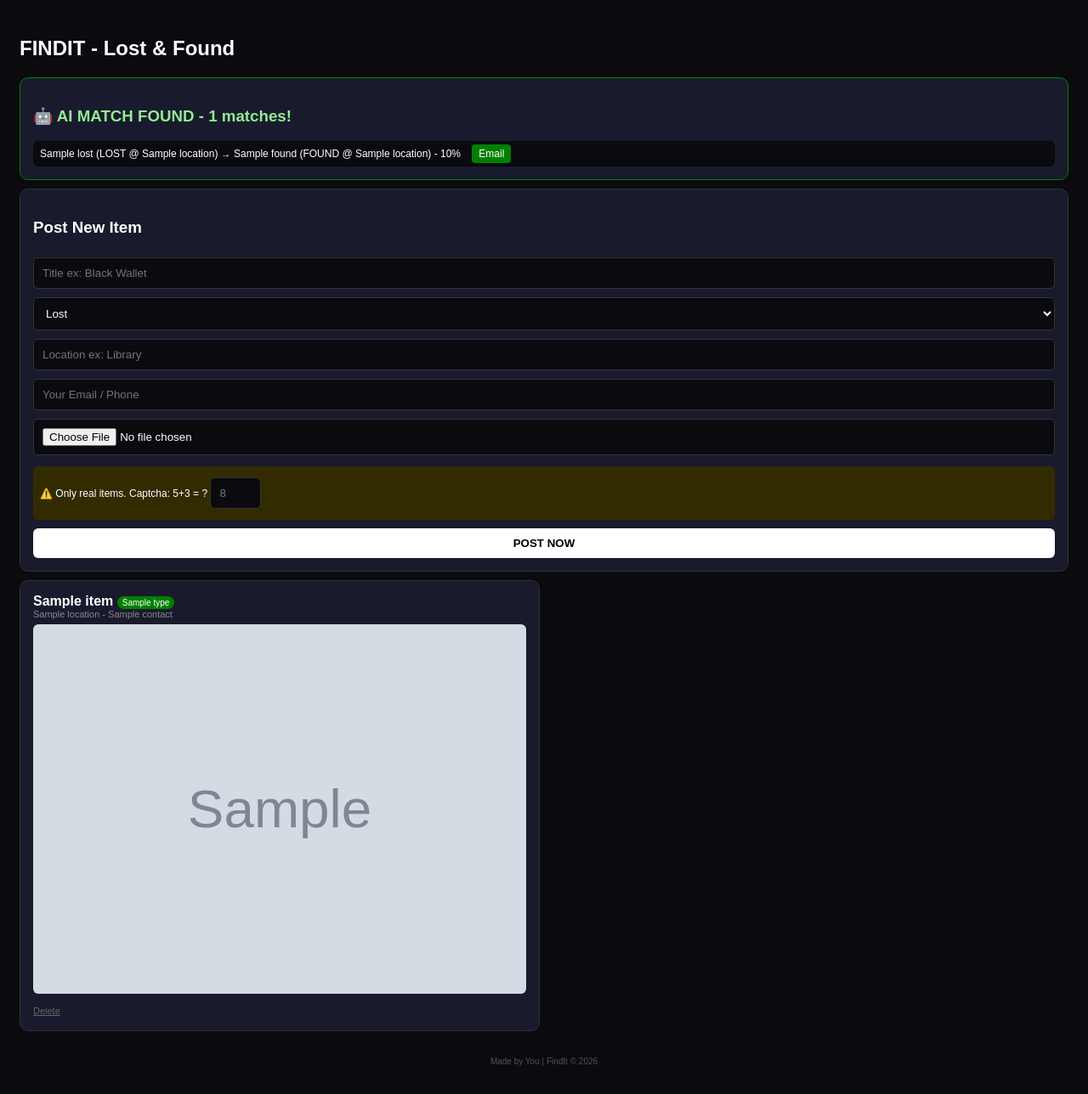
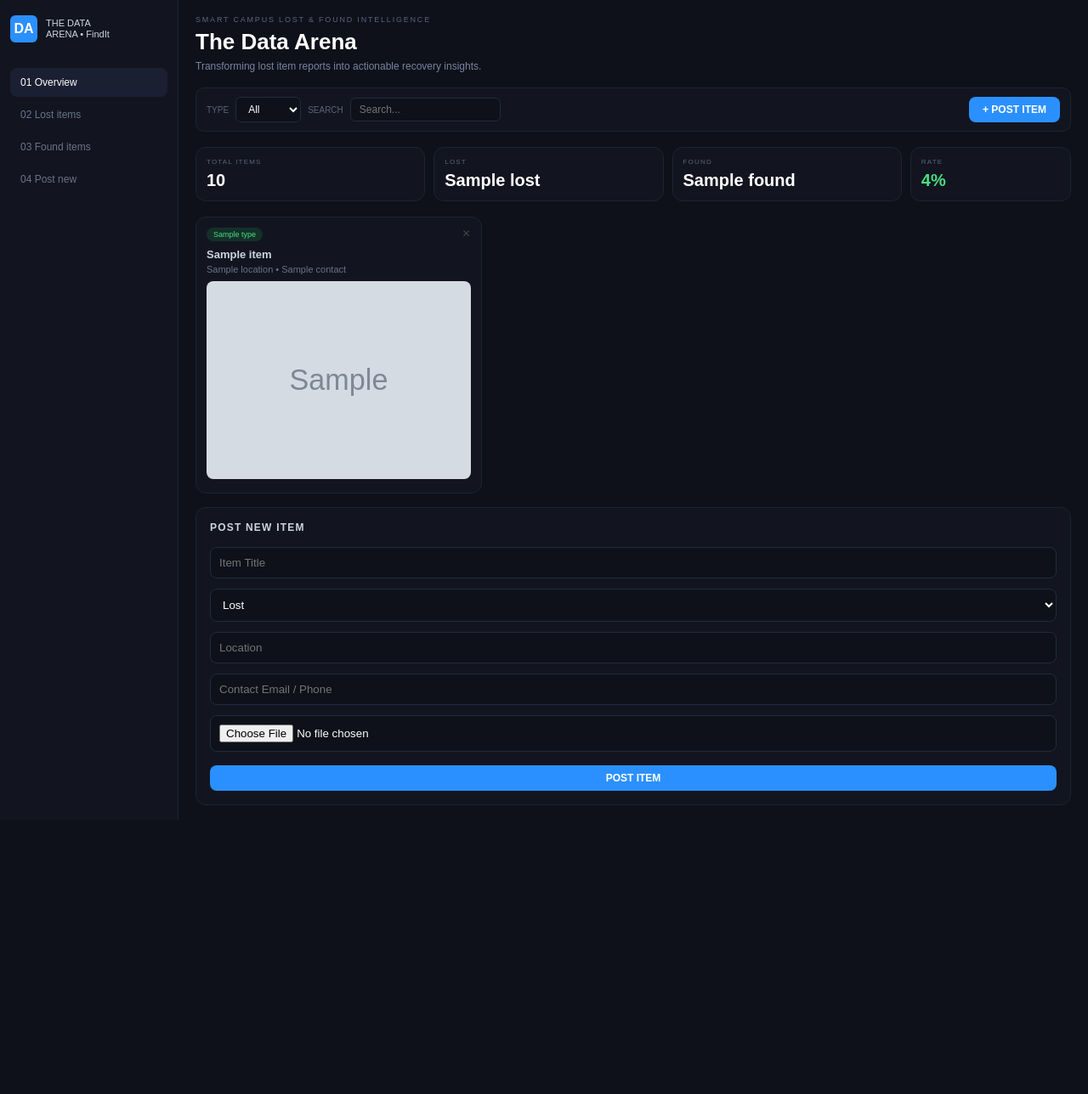
Before and after one commit to banuteja430-cell/final-find-it, a Flask app: template templates/index.html in a window 1280 px wide. Shown: the whole page at 85% size. After the commit the page ends 966 px from the top, so only its background shows below. Run offline with Flask 3, Linux system fonts and the light colour scheme; the template is opened without the code that fills it: most values are stand-ins (such as "Sample title", 1, 10 or a date in 2020); grey boxes marked "Sample" are stand-in pictures.

Commit message:
Update index.html

```diff
--- a/templates/index.html
+++ b/templates/index.html
@@ -2,48 +2,83 @@
 <html>
 <head>
 <meta name="viewport" content="width=device-width, initial-scale=1">
-<title>FindIt</title>
-<style>body{background:#0a0a0f;color:white;font-family:Arial;padding:15px} .card{background:#1a1a2e;border:1px solid #333;padding:15px;border-radius:10px;margin-bottom:10px} input,select{width:100%;padding:10px;margin:5px 0;background:#0a0a0f;border:1px solid #333;color:white;border-radius:6px;box-sizing:border-box} button{width:100%;padding:10px;background:white;color:black;font-weight:bold;border-radius:6px;border:none;margin-top:10px} .grid{display:grid;grid-template-columns:1fr 1fr;gap:10px}</style>
+<title>The Data Arena - FindIt</title>
+<style>
+*{margin:0;padding:0;box-sizing:border-box}
+body{background:#0e111a;color:#cdd6e0;font-family:Arial;display:flex;min-height:100vh}
+.sidebar{width:210px;background:#12151f;border-right:1px solid #1e2333;padding:18px 12px}
+.logo{display:flex;gap:10px;align-items:center;margin-bottom:30px}
+.logo-icon{width:32px;height:32px;background:#2b90ff;border-radius:6px;display:flex;align-items:center;justify-content:center;font-weight:900;color:#fff}
+.menu{list-style:none}
+.menu li{padding:10px 12px;border-radius:8px;font-size:12px;color:#6b728a;margin-bottom:4px}
+.menu li.active{background:#1a1f32;color:#fff}
+.main{flex:1;padding:18px 20px;overflow:auto}
+.top-meta{font-size:9px;letter-spacing:0.2em;color:#5a647e;margin-bottom:6px}
+.title{font-size:26px;font-weight:800;color:#fff}
+.sub{font-size:12px;color:#7a849e;margin-top:6px}
+.toolbar{display:flex;justify-content:space-between;align-items:center;margin:18px 0;background:#12151f;border:1px solid #1e2333;border-radius:10px;padding:10px 12px;flex-wrap:wrap;gap:8px}
+.select,.search{background:#0e111a;border:1px solid #232a40;border-radius:6px;color:#fff;padding:6px 10px;font-size:12px}
+.btn{padding:8px 16px;background:#2b90ff;color:#fff;border-radius:8px;border:none;font-size:12px;font-weight:700;cursor:pointer}
+.stats{display:grid;grid-template-columns:1fr 1fr 1fr 0.7fr;gap:10px;margin-bottom:18px}
+.card{background:#12151f;border:1px solid #1e2333;border-radius:12px;padding:12px}
+.card-label{font-size:8px;letter-spacing:0.15em;color:#5a647e}
+.card-val{font-size:20px;font-weight:800;margin-top:6px;color:#fff}
+.rate{color:#4ade80 !important}
+.grid{display:grid;grid-template-columns:1fr 1fr 1fr;gap:10px}
+.item-card{background:#12151f;border:1px solid #1e2333;border-radius:12px;padding:12px}
+.item-card img{width:100%;border-radius:8px;margin-top:8px}
+.form-card{background:#12151f;border:1px solid #1e2333;border-radius:12px;padding:16px;margin-top:16px}
+.form-card input, .form-card select{width:100%;margin:6px 0;padding:10px;background:#0e111a;border:1px solid #232a40;border-radius:8px;color:#fff}
+@media(max-width:700px){.sidebar{display:none}.stats{grid-template-columns:1fr 1fr}.grid{grid-template-columns:1fr}}
+</style>
 </head>
 <body>
-<h2>FINDIT - Lost & Found</h2>
-
-{% if matches %}
-<div class="card" style="border-color:green">
-<h3 style="color:lightgreen">🤖 AI MATCH FOUND - {{ matches|length }} matches!</h3>
-{% for m in matches %}
-<div style="background:#0a0a0f;padding:8px;border-radius:6px;margin-top:6px;font-size:12px">
-{{ m.lost.title }} (LOST @ {{ m.lost.location }}) → {{ m.found.title }} (FOUND @ {{ m.found.location }}) - {{ m.score }}%
-<a href="mailto:{{ m.lost.contact }}" style="background:green;color:white;padding:4px 8px;border-radius:4px;text-decoration:none;margin-left:10px">Email</a>
+<div class="sidebar">
+<div class="logo"><div class="logo-icon">DA</div><div style="font-size:11px;line-height:1.2">THE DATA<br>ARENA • FindIt</div></div>
+<ul class="menu"><li class="active">01 Overview</li><li>02 Lost items</li><li>03 Found items</li><li>04 Post new</li></ul>
+</div>
+<div class="main">
+<div class="top-meta">SMART CAMPUS LOST & FOUND INTELLIGENCE</div>
+<div class="title">The Data Arena</div>
+<div class="sub">Transforming lost item reports into actionable recovery insights.</div>
+<div class="toolbar">
+<div style="display:flex;gap:8px;align-items:center">
+<form method="get" style="display:flex;gap:8px;align-items:center">
+<span style="font-size:10px;color:#5a647e">TYPE</span>
+<select name="type" class="select" onchange="this.form.submit()"><option value="All" {% if f_type=='All' %}selected{% endif %}>All</option><option value="Lost" {% if f_type=='Lost' %}selected{% endif %}>Lost</option><option value="Found" {% if f_type=='Found' %}selected{% endif %}>Found</option></select>
+<span style="font-size:10px;color:#5a647e">SEARCH</span>
+<input name="q" value="{{ q }}" class="search" placeholder="Search...">
+</form>
+</div>
+<button class="btn" onclick="document.getElementById('post').scrollIntoView()">+ POST ITEM</button>
+</div>
+<div class="stats">
+<div class="card"><div class="card-label">TOTAL ITEMS</div><div class="card-val">{{ total }}</div></div>
+<div class="card"><div class="card-label">LOST</div><div class="card-val">{{ lost }}</div></div>
+<div class="card"><div class="card-label">FOUND</div><div class="card-val">{{ found }}</div></div>
+<div class="card"><div class="card-label">RATE</div><div class="card-val rate">{{ rate }}%</div></div>
+</div>
+<div class="grid">
+{% for item in items %}
+<div class="item-card">
+<div style="display:flex;justify-content:space-between"><span style="font-size:9px;padding:3px 8px;border-radius:20px;background:{% if item.type=='Lost' %}rgba(239,68,68,0.15);color:#f87171{% else %}rgba(34,197,94,0.15);color:#4ade80{% endif %}">{{ item.type }}</span><a href="/delete/{{ item.id }}" style="color:#444;text-decoration:none;font-size:12px">✕</a></div>
+<div style="margin-top:8px;font-weight:700;font-size:13px">{{ item.title }}</div>
+<div style="font-size:11px;color:#6b728a;margin-top:4px">{{ item.location }} • {{ item.contact }}</div>
+{% if item.image %}<img src="/static/uploads/{{ item.image }}">{% endif %}
 </div>
 {% endfor %}
 </div>
-{% endif %}
-
-<div class="card">
-<h3>Post New Item</h3>
+<div id="post" class="form-card">
+<h4 style="font-size:12px;letter-spacing:0.1em;margin-bottom:10px">POST NEW ITEM</h4>
 <form action="/add" method="post" enctype="multipart/form-data">
-<input name="title" placeholder="Title ex: Black Wallet" required>
-<select name="type"><option value="Lost">Lost</option><option value="Found">Found</option></select>
-<input name="location" placeholder="Location ex: Library" required>
-<input name="contact" placeholder="Your Email / Phone" required>
+<input name="title" placeholder="Item Title" required>
+<select name="type" required><option value="Lost">Lost</option><option value="Found">Found</option></select>
+<input name="location" placeholder="Location" required>
+<input name="contact" placeholder="Contact Email / Phone" required>
 <input type="file" name="image">
-<div style="background:#332b00;padding:8px;border-radius:6px;margin-top:8px;font-size:12px">⚠️ Only real items. Captcha: 5+3 = ? <input name="captcha" placeholder="8" required style="width:60px;display:inline-block"></div>
-<button type="submit">POST NOW</button>
+<button class="btn" style="width:100%;margin-top:10px" type="submit">POST ITEM</button>
 </form>
 </div>
-
-<div class="grid">
-{% for item in items %}
-<div class="card">
-<b>{{ item.title }}</b> <span style="font-size:10px;padding:2px 6px;border-radius:10px;background:{% if item.type=='Lost' %}red{% else %}green{% endif %}">{{ item.type }}</span>
-<div style="font-size:11px;color:#888">{{ item.location }} - {{ item.contact }}</div>
-{% if item.image %}<img src="/static/uploads/{{ item.image }}" style="width:100%;border-radius:6px;margin-top:6px">{% endif %}
-<div style="margin-top:6px"><a href="/delete/{{ item.id }}" style="color:#666;font-size:11px">Delete</a></div>
 </div>
-{% endfor %}
-</div>
-
-<p style="text-align:center;color:#555;font-size:10px;margin-top:20px">Made by You | FindIt © 2026</p>
 </body>
 </html>
```
